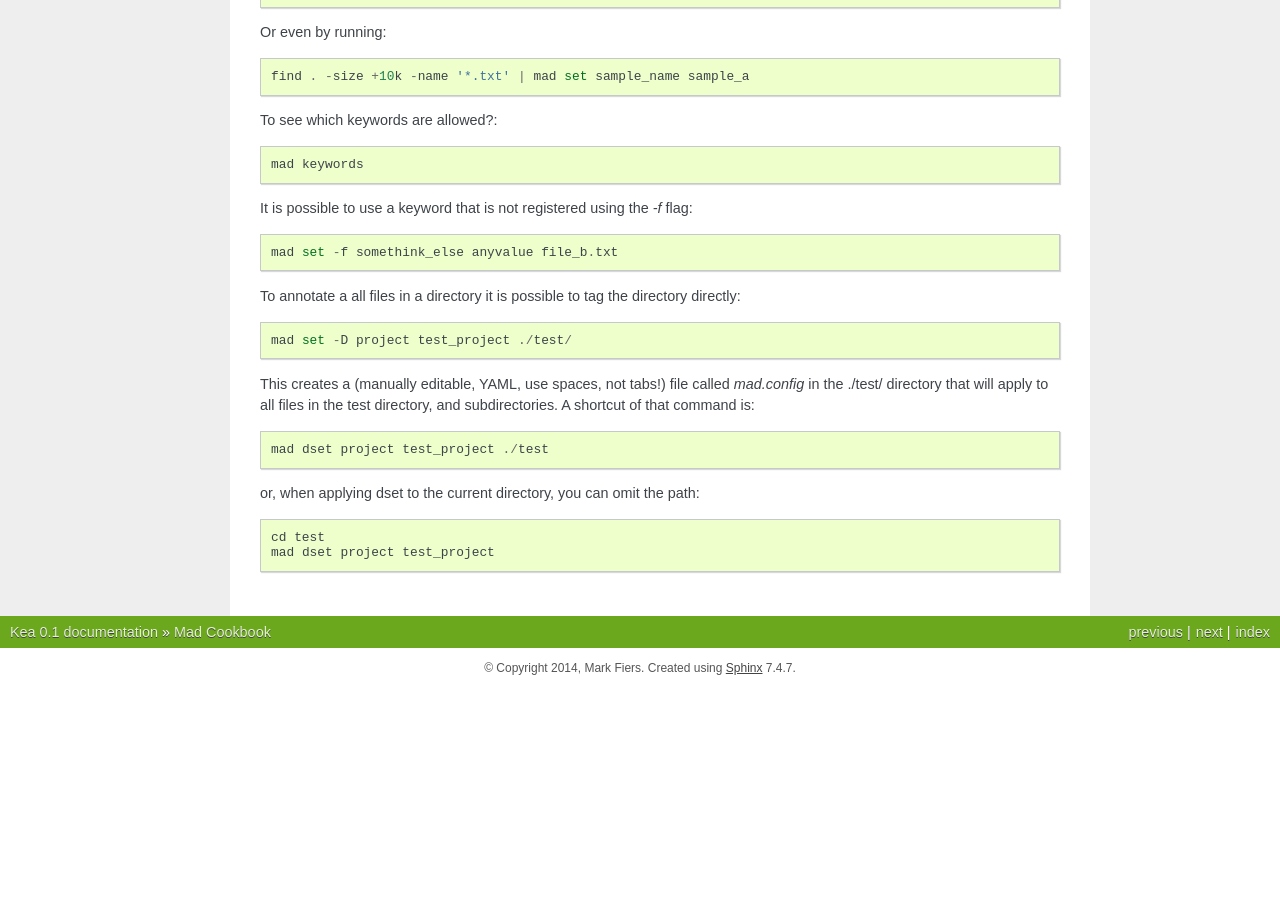
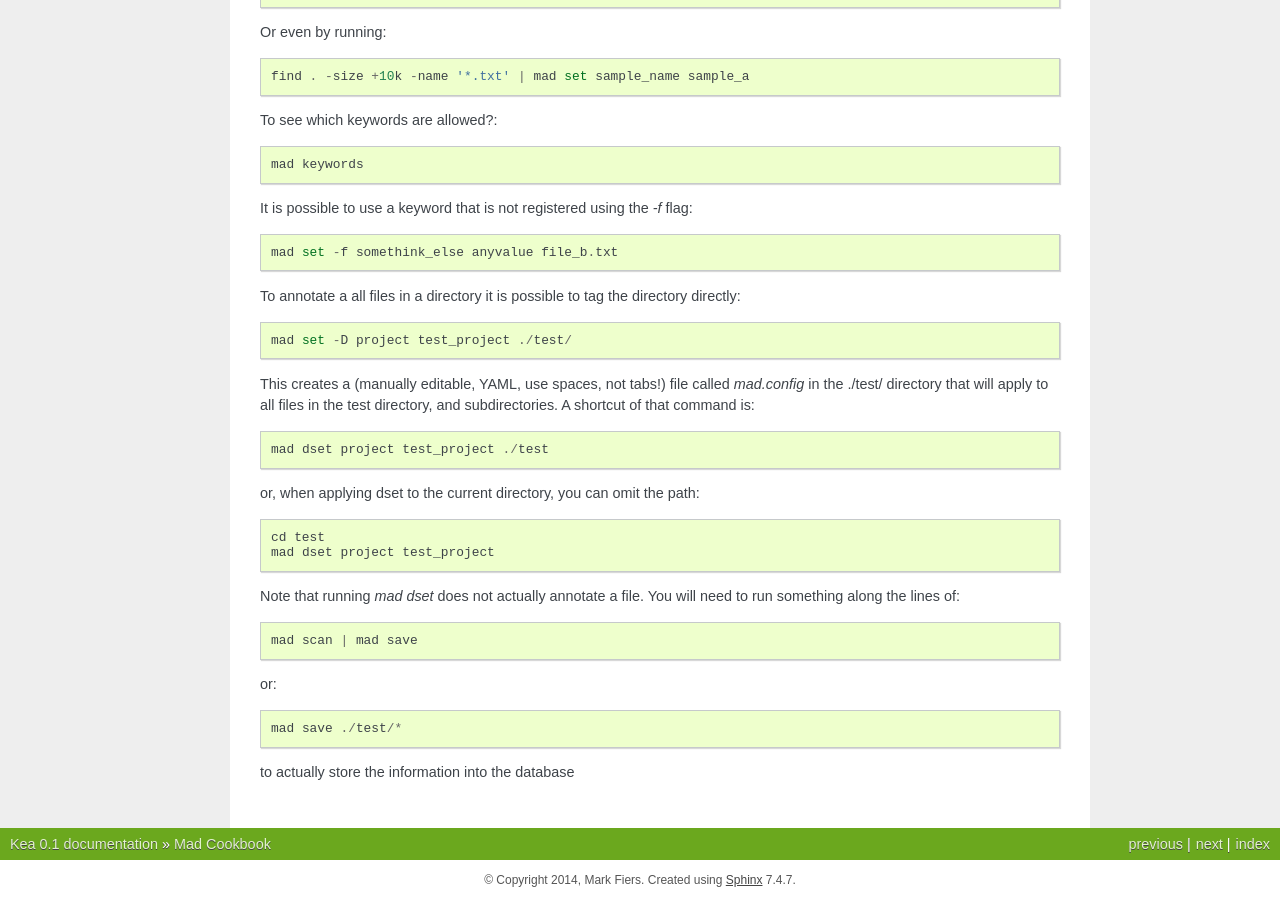
Before and after one commit to mfiers/Kea, a Sphinx documentation site: the page built from docs/madCookbook.rst, in a window 1280 px wide and 900 px high, scrolled down 668 px. Built offline with Sphinx 7.4.7, drawn with Linux system fonts in a browser that asks for light colours; before the commit the page ends 1356 px from its top, so only the background shows below that.

Commit message:
working on docs

```diff
--- a/docs/madCookbook.rst
+++ b/docs/madCookbook.rst
@@ -54,3 +54,13 @@ or, when applying dset to the current directory, you can omit the path::
 
     cd test
     mad dset project test_project
+
+Note that running `mad dset` does not actually annotate a file. You will need to run something along the lines of::
+
+    mad scan | mad save
+
+or::
+
+    mad save ./test/*
+
+to actually store the information into the database
```
